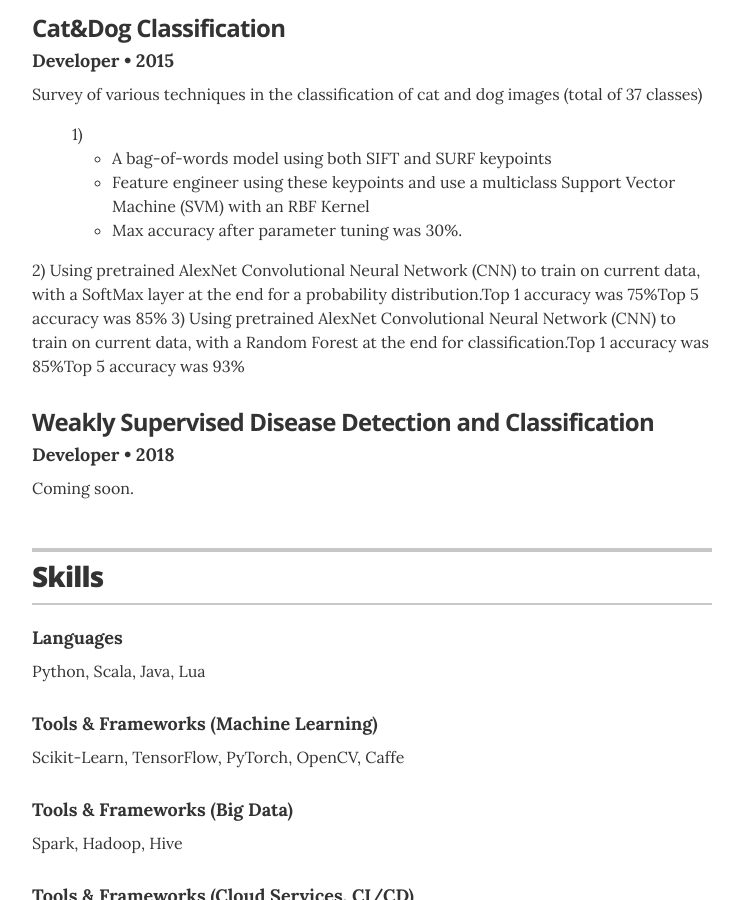
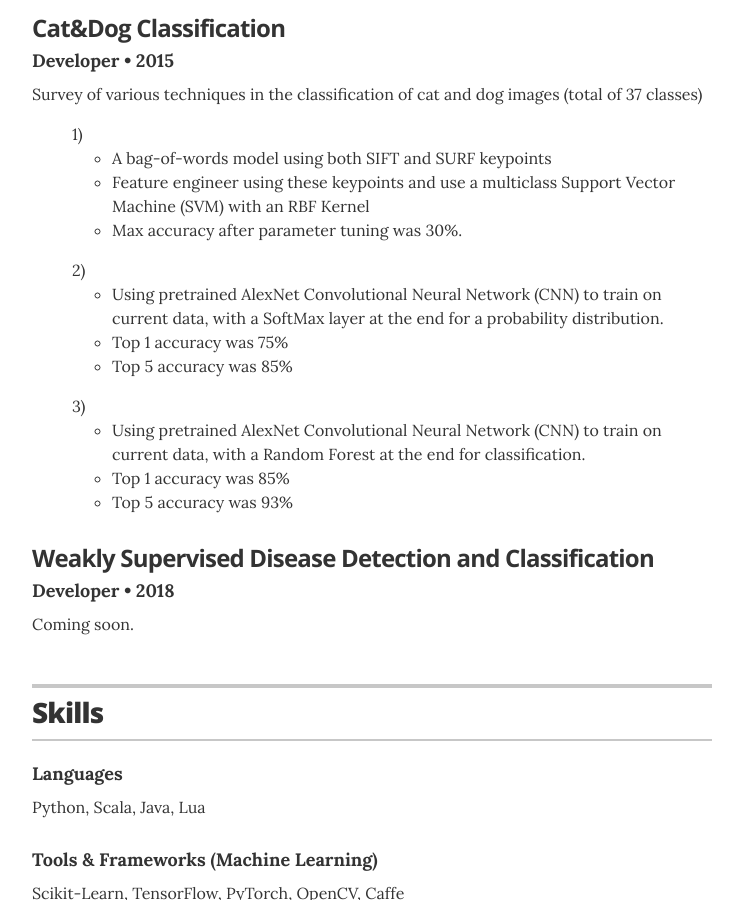
Before and after one commit to mafshar/mafshar.github.io, a Jekyll site: the page built from index.html, in a window 1280 px wide and 900 px high, scrolled down 2276 px. Shown: the whole window, without its empty margins (268-1011 px from the left). Built offline with Jekyll 4.4.1, drawn with Linux system fonts in a browser that asks for light colours.

Commit message:
updated formatting

```diff
--- a/_data/projects.yml
+++ b/_data/projects.yml
@@ -27,7 +27,7 @@
   role: Developer
   duration: 2015
   # url: "#"
-  description: Survey of various techniques in the classification of cat and dog images (total of 37 classes) <ul>1) <ul><li>A bag-of-words model using both SIFT and SURF keypoints</li></ul> <ul><li>Feature engineer using these keypoints and use a multiclass Support Vector Machine (SVM) with an RBF Kernel</li></ul> <ul><li>Max accuracy after parameter tuning was 30%.</li></ul></ul> 2) Using pretrained AlexNet Convolutional Neural Network (CNN) to train on current data, with a SoftMax layer at the end for a probability distribution.Top 1 accuracy was 75%Top 5 accuracy was 85% 3) Using pretrained AlexNet Convolutional Neural Network (CNN) to train on current data, with a Random Forest at the end for classification.Top 1 accuracy was 85%Top 5 accuracy was 93%
+  description: Survey of various techniques in the classification of cat and dog images (total of 37 classes) <ul>1)<ul><li>A bag-of-words model using both SIFT and SURF keypoints</li></ul> <ul><li>Feature engineer using these keypoints and use a multiclass Support Vector Machine (SVM) with an RBF Kernel</li></ul> <ul><li>Max accuracy after parameter tuning was 30%.</li></ul></ul><ul>2)<ul><li>Using pretrained AlexNet Convolutional Neural Network (CNN) to train on current data, with a SoftMax layer at the end for a probability distribution.</li></ul><ul><li>Top 1 accuracy was 75%</li></ul><ul><li>Top 5 accuracy was 85%</li></ul></ul><ul>3)<ul><li>Using pretrained AlexNet Convolutional Neural Network (CNN) to train on current data, with a Random Forest at the end for classification.</li></ul><ul><li>Top 1 accuracy was 85%</li></ul><ul><li>Top 5 accuracy was 93%</li></ul></ul>
 
 # Weakly Supervised Disease Detection and Classification
 - project: Weakly Supervised Disease Detection and Classification
```
